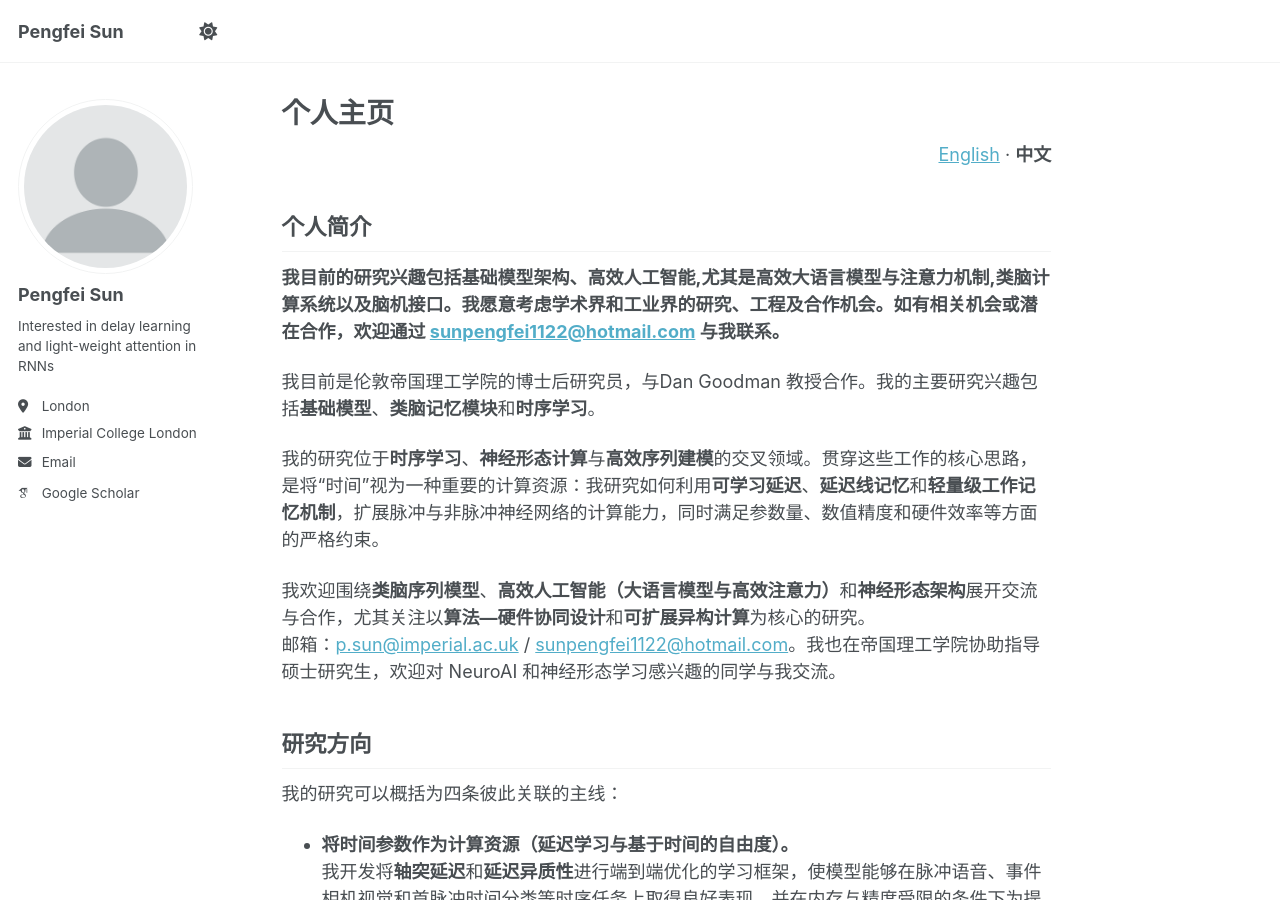
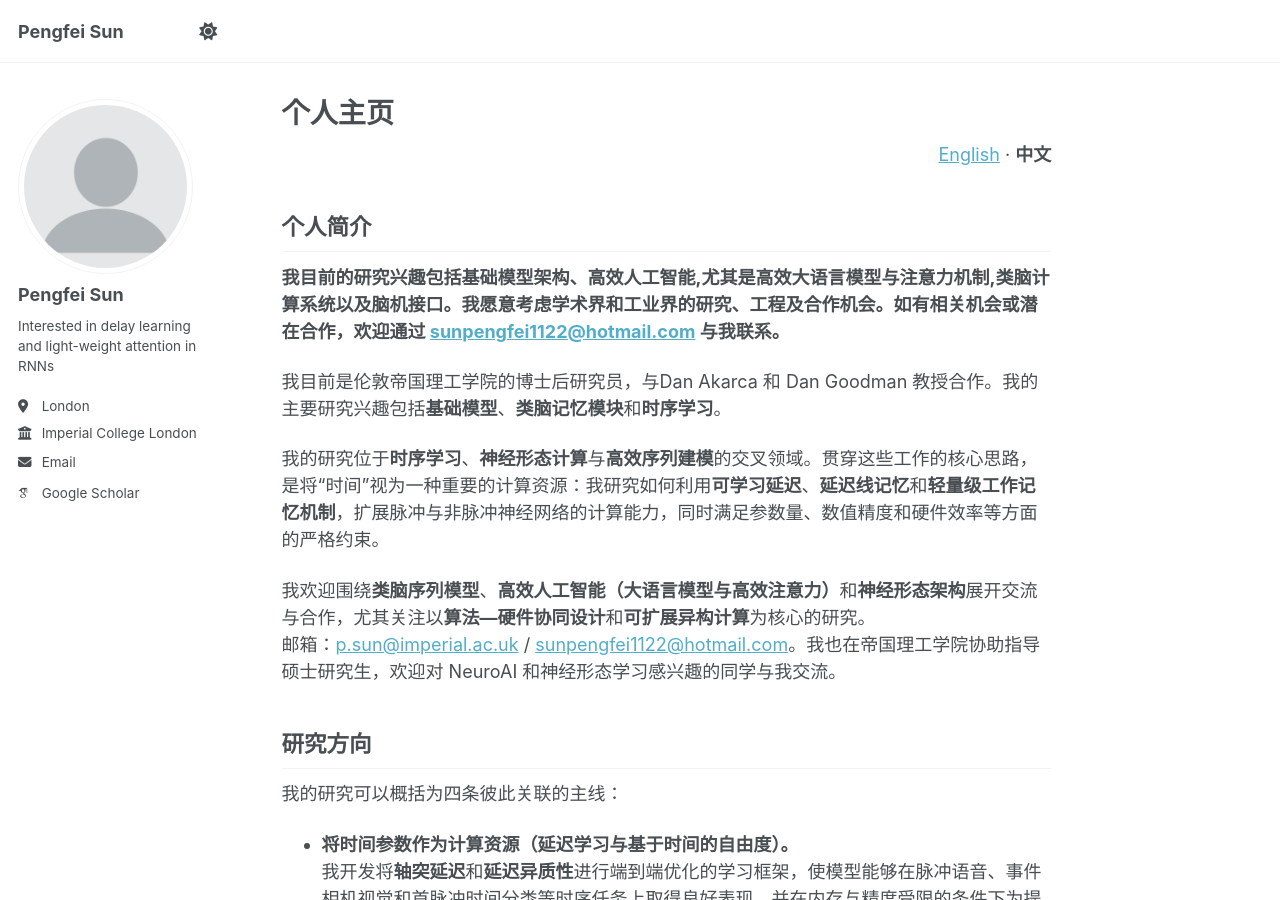
Before and after one commit to sunpengfei1122/Pengfei.Sun, a Jekyll site: the page built from _pages/zh.md, in a window 1280 px wide and 900 px high. Built offline with Jekyll 4.4.1, drawn with Linux system fonts in a browser that asks for light colours; some web fonts are replaced.

Commit message:
Update zh.md

```diff
--- a/_pages/zh.md
+++ b/_pages/zh.md
@@ -13,7 +13,7 @@ lang: zh-CN
 
 **我目前的研究兴趣包括基础模型架构、高效人工智能,尤其是高效大语言模型与注意力机制,类脑计算系统以及脑机接口。我愿意考虑学术界和工业界的研究、工程及合作机会。如有相关机会或潜在合作，欢迎通过 [sunpengfei1122@hotmail.com](mailto:sunpengfei1122@hotmail.com) 与我联系。**
 
-我目前是伦敦帝国理工学院的博士后研究员，与Dan Goodman 教授合作。我的主要研究兴趣包括**基础模型**、**类脑记忆模块**和**时序学习**。
+我目前是伦敦帝国理工学院的博士后研究员，与Dan Akarca 和 Dan Goodman 教授合作。我的主要研究兴趣包括**基础模型**、**类脑记忆模块**和**时序学习**。
 
 我的研究位于**时序学习**、**神经形态计算**与**高效序列建模**的交叉领域。贯穿这些工作的核心思路，是将“时间”视为一种重要的计算资源：我研究如何利用**可学习延迟**、**延迟线记忆**和**轻量级工作记忆机制**，扩展脉冲与非脉冲神经网络的计算能力，同时满足参数量、数值精度和硬件效率等方面的严格约束。
 
```
